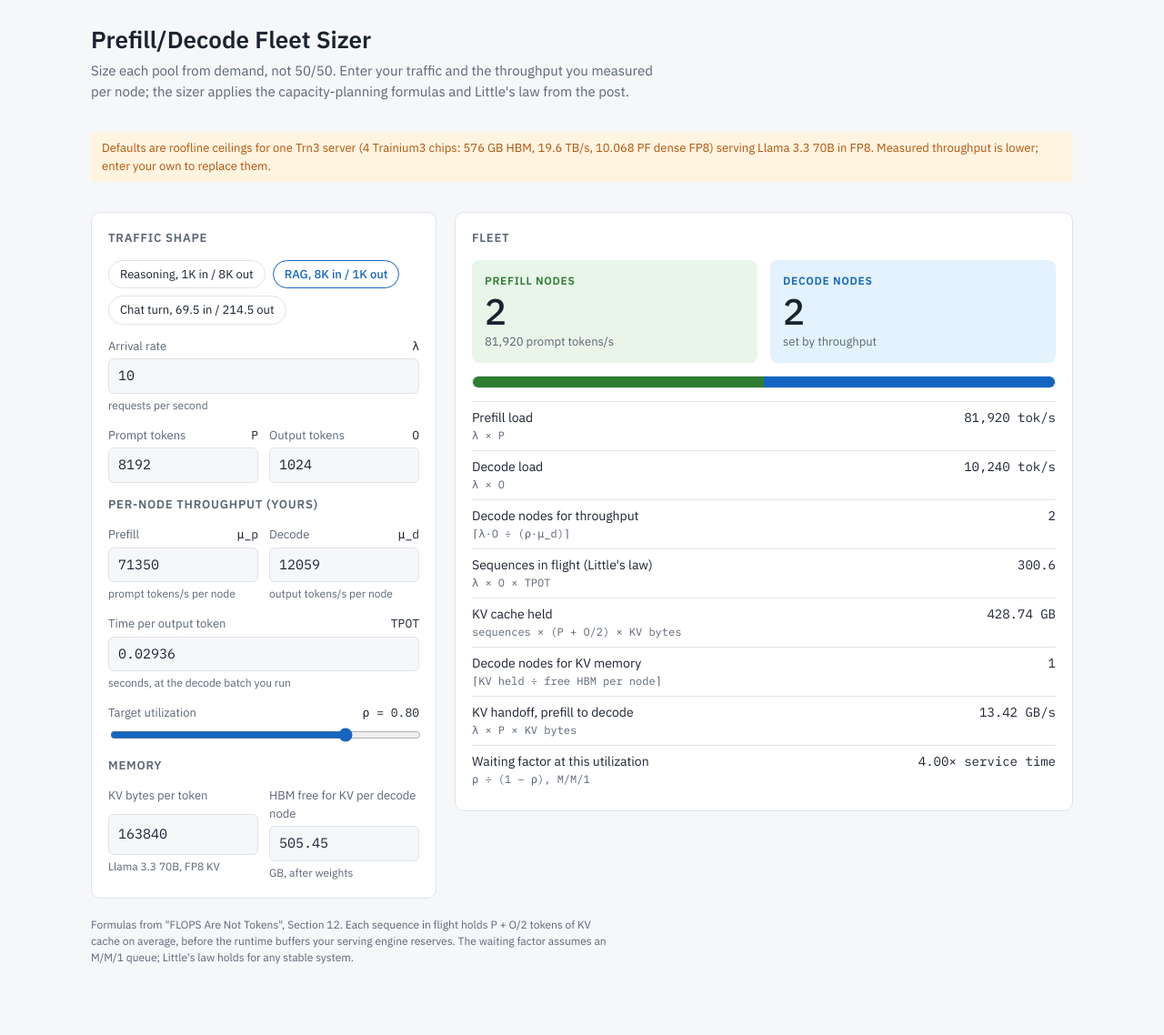
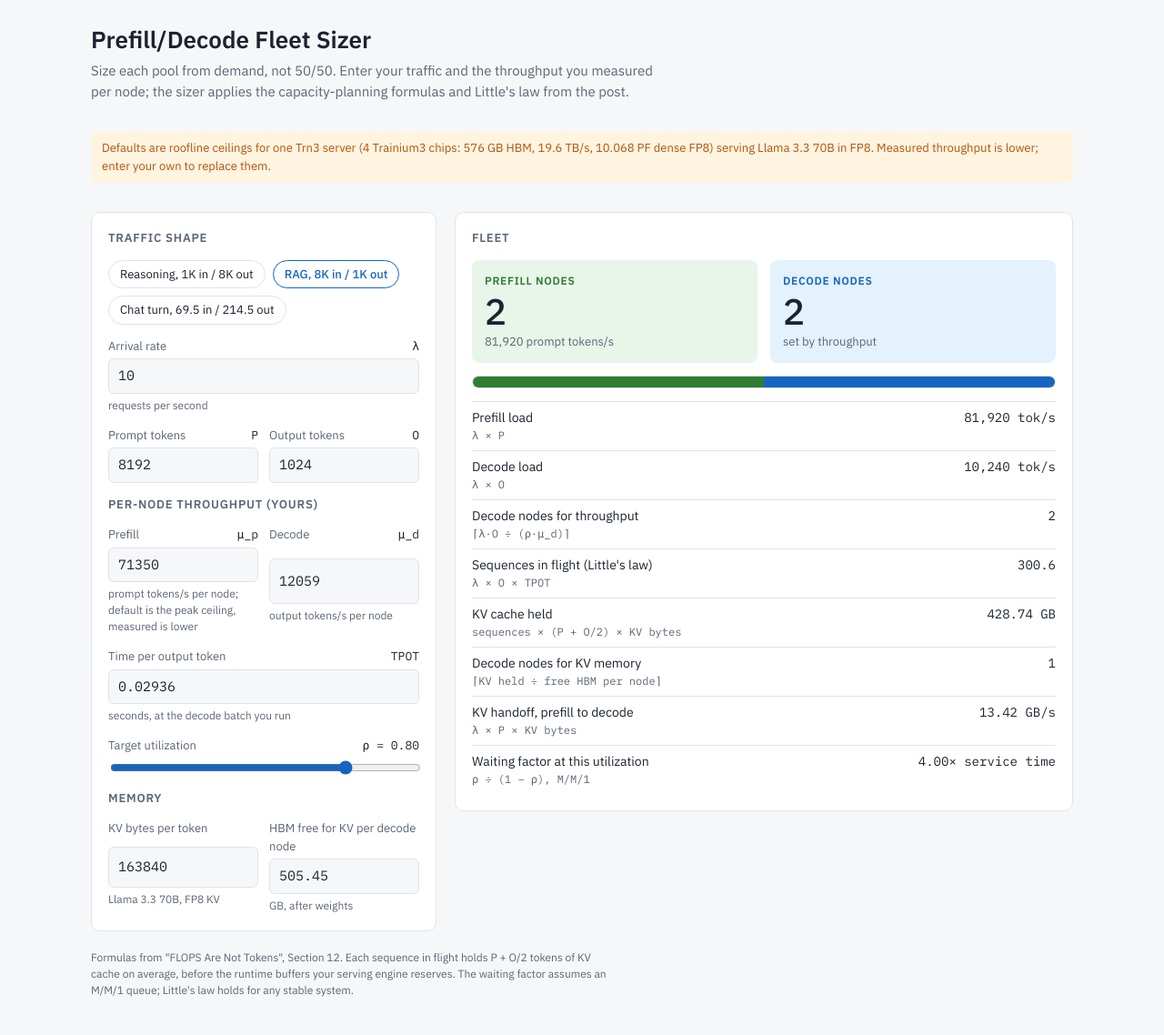
Before and after one commit to bananighosh/bananighosh.github.io, a Jekyll site: the page assets/embeds/fleet-sizer.html, which Jekyll copies as it is, in a window 1280 px wide. Shown: the whole page at 91% size. Built offline with Jekyll 4.4.1, drawn with Linux system fonts in a browser that asks for light colours; before the commit the page ends 1102 px from its top, so only the background shows below that.

Commit message:
Fleet sizer: label prefill default as peak ceiling
Co-Authored-By: Claude Opus 5.5 <noreply@anthropic.com>
Claude-Session: https://claude.ai/code/session_01K2HJxVUv7i1duGErniTfDd

```diff
--- a/assets/embeds/fleet-sizer.html
+++ b/assets/embeds/fleet-sizer.html
@@ -90,7 +90,7 @@ footer{font-size:12px;color:var(--muted);max-width:80ch}
 
       <h2>Per-node throughput (yours)</h2>
       <div class="row2">
-        <div class="field"><label for="mup">Prefill <span class="sym">μ_p</span></label><input id="mup" type="number" min="1" step="any" value=""><span style="font-size:12px;color:var(--muted)">prompt tokens/s per node</span></div>
+        <div class="field"><label for="mup">Prefill <span class="sym">μ_p</span></label><input id="mup" type="number" min="1" step="any" value=""><span style="font-size:12px;color:var(--muted)">prompt tokens/s per node; default is the peak ceiling, measured is lower</span></div>
         <div class="field"><label for="mud">Decode <span class="sym">μ_d</span></label><input id="mud" type="number" min="1" step="any" value=""><span style="font-size:12px;color:var(--muted)">output tokens/s per node</span></div>
       </div>
       <div class="field"><label for="tpot">Time per output token <span class="sym">TPOT</span></label><input id="tpot" type="number" min="0.001" step="any" value=""><span style="font-size:12px;color:var(--muted)">seconds, at the decode batch you run</span></div>
```
